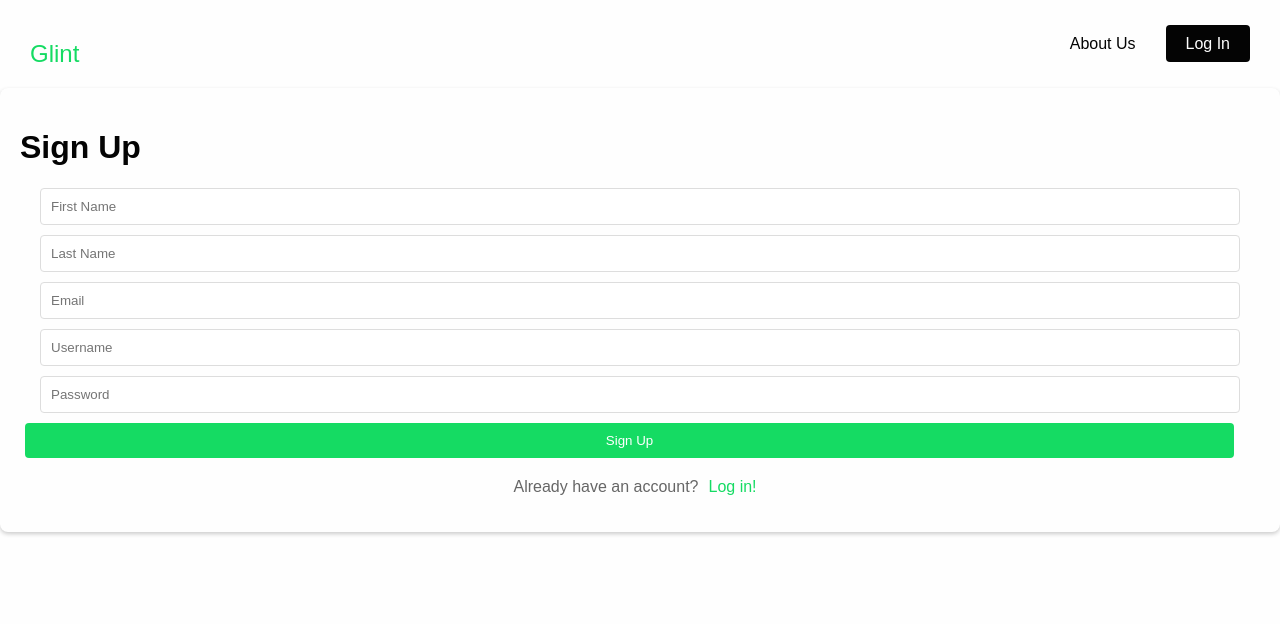
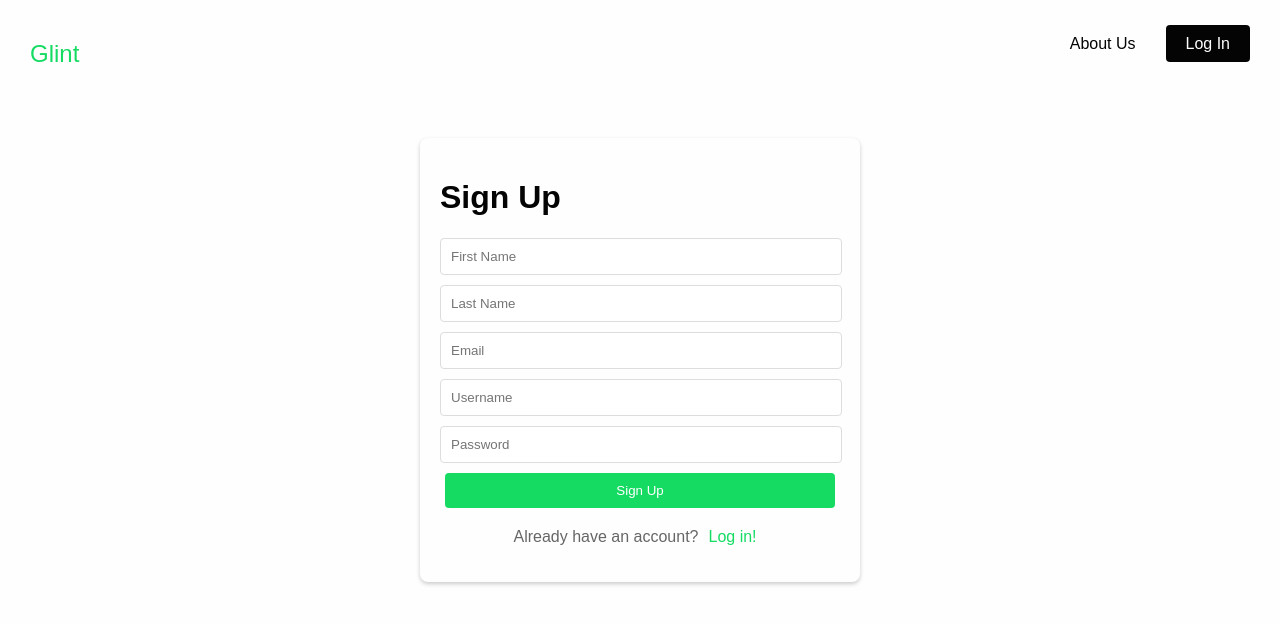
Before and after one commit to vectorsquad/glint-web, a React (Vite) app: page /signup in a window 1280 px wide. Shown: the top 624 px of the page. Built offline with nearby package versions, Linux system fonts and the light colour scheme.

Commit message:
centered the signup/login box with some margin on top and bottom and added that same margin to the main logo on homepage as well

```diff
--- a/src/styles/App.css
+++ b/src/styles/App.css
@@ -26,6 +26,8 @@ a {
   padding: 20px;
   box-shadow: 0 2px 4px rgba(0, 0, 0, 0.2);
   border-radius: 8px;
+  width: 400px; /* Fixed width */
+  margin: 50px auto; /* Centered and with some margin on top and bottom */
 }
 
 input[type="text"], input[type="email"], input[type="password"] {
@@ -100,6 +102,7 @@ p {
   width: 80vw;
   height: auto;
   margin-bottom: 20px; /* Add margin below the logo */
+  margin: 50px auto; /* Centered and with some margin on top and bottom */
 }
 
 .input-container {
```
